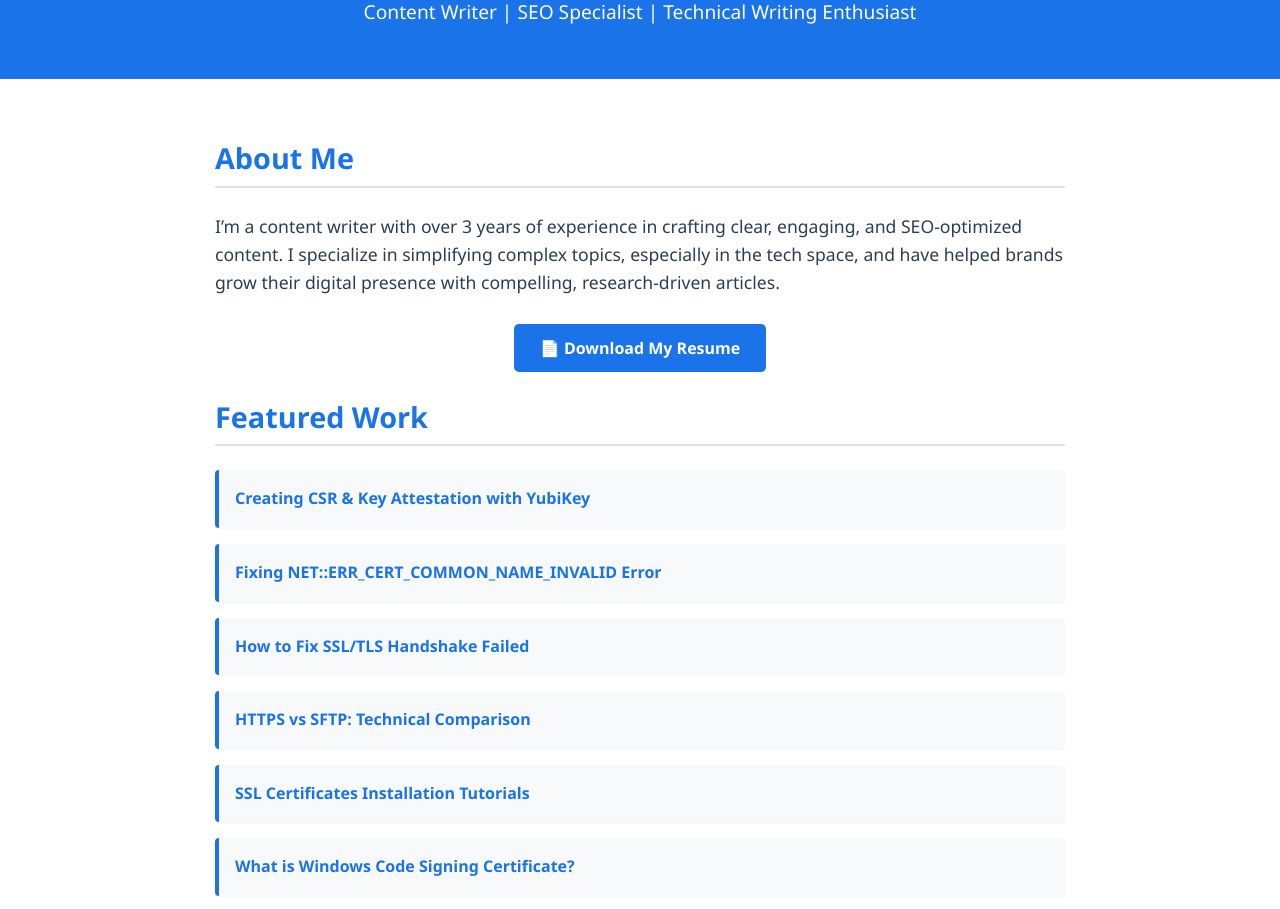
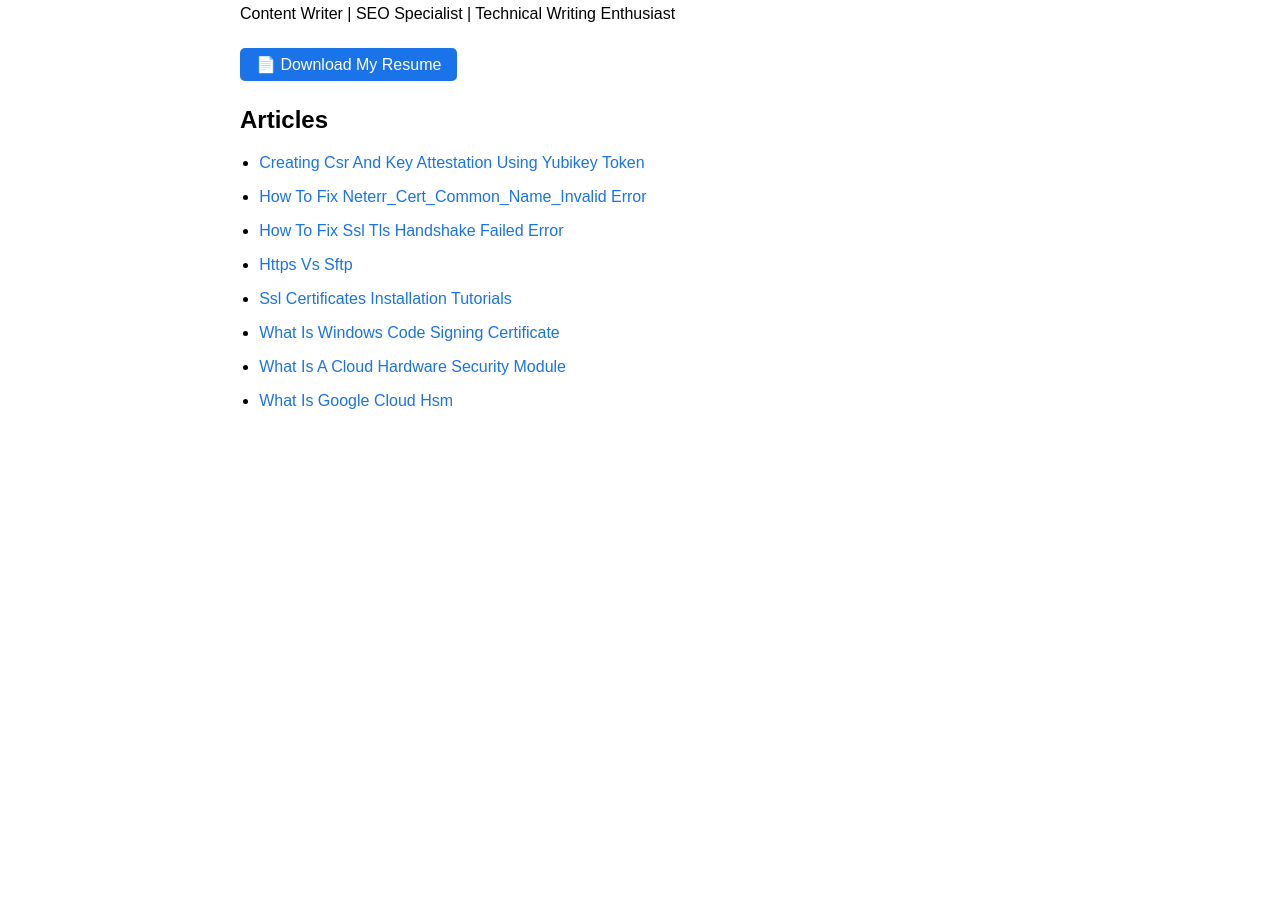
Before and after one commit to Sakshi-Sharma-Portfolio/Repository, a plain HTML site: page index.html in a window 1280 px wide. Shown: the part 107-1016 px from the top of the page. After the commit the page ends 800 px from the top, so only its background shows below. Drawn offline with Linux system fonts and the light colour scheme.

Commit message:
Add files via upload

```diff
--- a/index.html
+++ b/index.html
@@ -1,126 +1,37 @@
 <!DOCTYPE html>
 <html lang="en">
 <head>
-  <meta charset="UTF-8">
-  <meta name="viewport" content="width=device-width, initial-scale=1.0">
-  <title>Sakshi Sharma | Content Writing Portfolio</title>
+  <meta charset="UTF-8" />
+  <meta name="viewport" content="width=device-width, initial-scale=1.0"/>
+  <title>Sakshi Sharma | PDF Portfolio</title>
   <style>
-    body {
-      font-family: 'Segoe UI', Tahoma, Geneva, Verdana, sans-serif;
-      margin: 0;
-      padding: 0;
-      background: #ffffff;
-      color: #2c3e50;
-      line-height: 1.6;
-    }
-    header {
-      background: #1a73e8;
-      color: white;
-      padding: 2rem;
-      text-align: center;
-    }
-    header h1 {
-      margin: 0;
-      font-size: 2.5rem;
-    }
-    header p {
-      margin-top: 0.5rem;
-      font-size: 1.2rem;
-      font-weight: 300;
-    }
-    main {
-      padding: 2rem;
-      max-width: 850px;
-      margin: auto;
-    }
-    .about {
-      margin-bottom: 2.5rem;
-    }
-    .about p {
-      font-size: 1.1rem;
-    }
-    h2 {
-      color: #1a73e8;
-      font-size: 1.8rem;
-      border-bottom: 2px solid #e0e0e0;
-      padding-bottom: 0.3rem;
-    }
-    ul {
-      list-style: none;
-      padding: 0;
-    }
-    li {
-      background: #f8f9fa;
-      margin: 1rem 0;
-      padding: 1rem;
-      border-left: 4px solid #1a73e8;
-      border-radius: 4px;
-      box-shadow: 0 1px 2px rgba(0, 0, 0, 0.05);
-    }
-    li a {
-      text-decoration: none;
-      color: #1a73e8;
-      font-weight: 600;
-    }
-    li a:hover {
-      text-decoration: underline;
-    }
-    .resume-button {
-      text-align: center;
-      margin: 2rem 0;
-    }
-    .resume-button a {
-      background-color: #1a73e8;
-      color: white;
-      padding: 0.8rem 1.6rem;
-      text-decoration: none;
-      border-radius: 5px;
-      font-weight: 600;
-      font-size: 1rem;
-    }
-    .resume-button a:hover {
-      background-color: #0c59c4;
-    }
-    footer {
-      text-align: center;
-      padding: 1rem;
-      font-size: 0.9rem;
-      background: #f1f1f1;
-      margin-top: 3rem;
-    }
+    body { font-family: Arial, sans-serif; max-width: 800px; margin: auto; padding: 2rem; }
+    h1 { color: #1a73e8; }
+    ul { padding-left: 1.2rem; }
+    li { margin: 1rem 0; }
+    a { color: #1a73e8; text-decoration: none; }
+    a:hover { text-decoration: underline; }
+    .resume { margin: 2rem 0; }
+    .resume a { background: #1a73e8; color: white; padding: 0.5rem 1rem; border-radius: 5px; }
   </style>
 </head>
 <body>
-  <header>
-    <h1>Sakshi Sharma</h1>
-    <p>Content Writer | SEO Specialist | Technical Writing Enthusiast</p>
-  </header>
-  <main>
-    <section class="about">
-      <h2>About Me</h2>
-      <p>I’m a content writer with over 3 years of experience in crafting clear, engaging, and SEO-optimized content. I specialize in simplifying complex topics, especially in the tech space, and have helped brands grow their digital presence with compelling, research-driven articles.</p>
-    </section>
+  <h1>Sakshi Sharma</h1>
+  <p>Content Writer | SEO Specialist | Technical Writing Enthusiast</p>
+  <div class="resume">
+    <a href="Sakshi_Sharma_Resume.pdf" download>📄 Download My Resume</a>
+  </div>
+  <h2>Articles</h2>
+  <ul>
+    <li><a href="creating-csr-and-key-attestation-using-yubikey-token.pdf" target="_blank">Creating Csr And Key Attestation Using Yubikey Token</a></li>
+<li><a href="how-to-fix-neterr_cert_common_name_invalid-error.pdf" target="_blank">How To Fix Neterr_Cert_Common_Name_Invalid Error</a></li>
+<li><a href="how-to-fix-ssl-tls-handshake-failed-error.pdf" target="_blank">How To Fix Ssl Tls Handshake Failed Error</a></li>
+<li><a href="https-vs-sftp.pdf" target="_blank">Https Vs Sftp</a></li>
+<li><a href="ssl-certificates-installation-tutorials.pdf" target="_blank">Ssl Certificates Installation Tutorials</a></li>
+<li><a href="what-is-windows-code-signing-certificate.pdf" target="_blank">What Is Windows Code Signing Certificate</a></li>
+<li><a href="what-is-a-cloud-hardware-security-module.pdf" target="_blank">What Is A Cloud Hardware Security Module</a></li>
+<li><a href="what-is-google-cloud-hsm.pdf" target="_blank">What Is Google Cloud Hsm</a></li>
 
-    <div class="resume-button">
-      <a href="Sakshi_Sharma_Resume.pdf" download>📄 Download My Resume</a>
-    </div>
-
-    <section>
-      <h2>Featured Work</h2>
-      <ul>
-        <li><a href="creating-csr-and-key-attestation-using-yubikey-token.docx">Creating CSR & Key Attestation with YubiKey</a></li>
-        <li><a href="how-to-fix-neterr_cert_common_name_invalid-error.docx">Fixing NET::ERR_CERT_COMMON_NAME_INVALID Error</a></li>
-        <li><a href="how-to-fix-ssl-tls-handshake-failed-error.docx">How to Fix SSL/TLS Handshake Failed</a></li>
-        <li><a href="https-vs-sftp.docx">HTTPS vs SFTP: Technical Comparison</a></li>
-        <li><a href="ssl-certificates-installation-tutorials.docx">SSL Certificates Installation Tutorials</a></li>
-        <li><a href="what-is-windows-code-signing-certificate.docx">What is Windows Code Signing Certificate?</a></li>
-        <li><a href="what-is-a-cloud-hardware-security-module.docx">What is a Cloud HSM?</a></li>
-        <li><a href="what-is-google-cloud-hsm.docx">What is Google Cloud HSM?</a></li>
-      </ul>
-    </section>
-  </main>
-  <footer>
-    &copy; 2025 Sakshi Sharma. All rights reserved.
-  </footer>
+  </ul>
 </body>
 </html>
```
Also changed, not shown: 8 other files.
